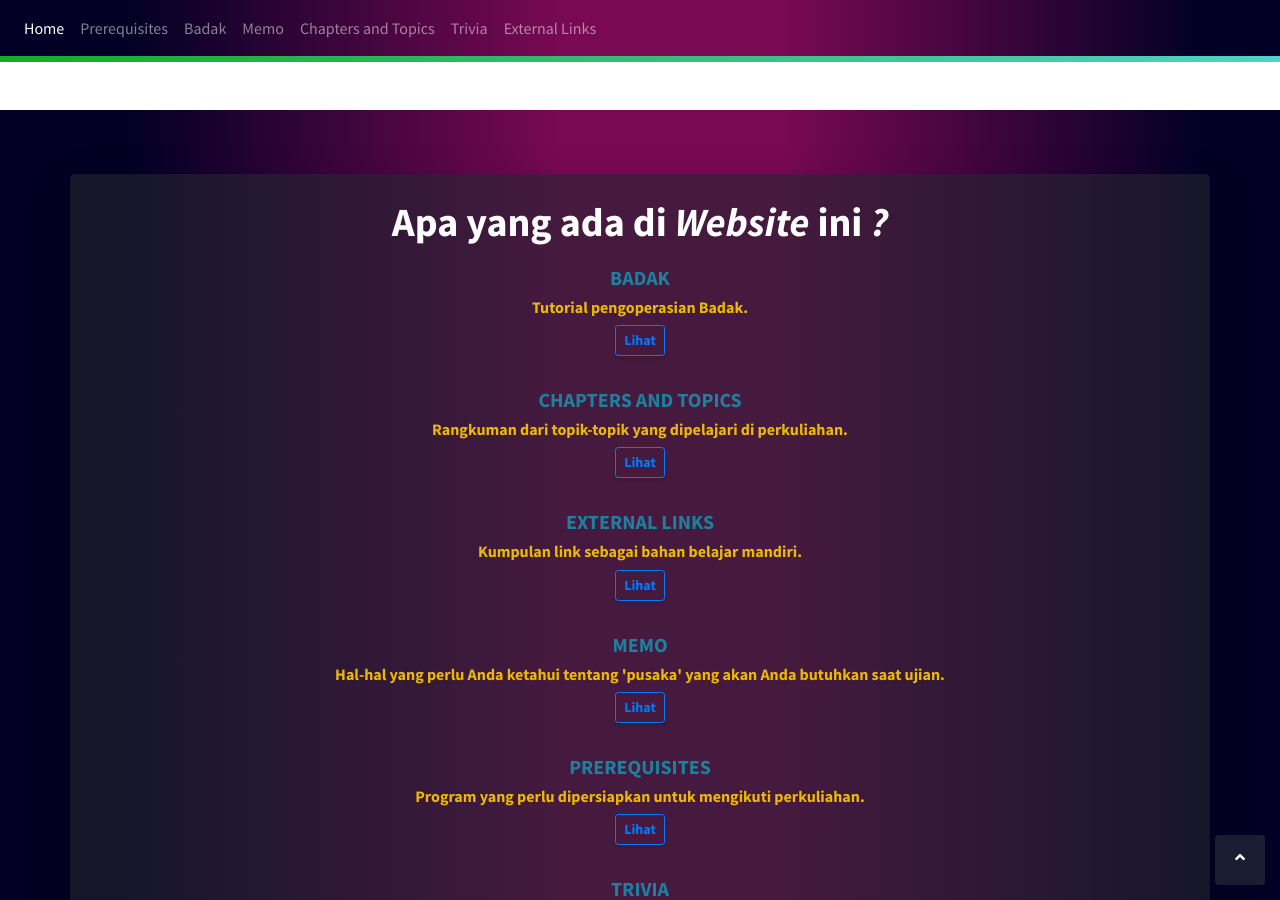
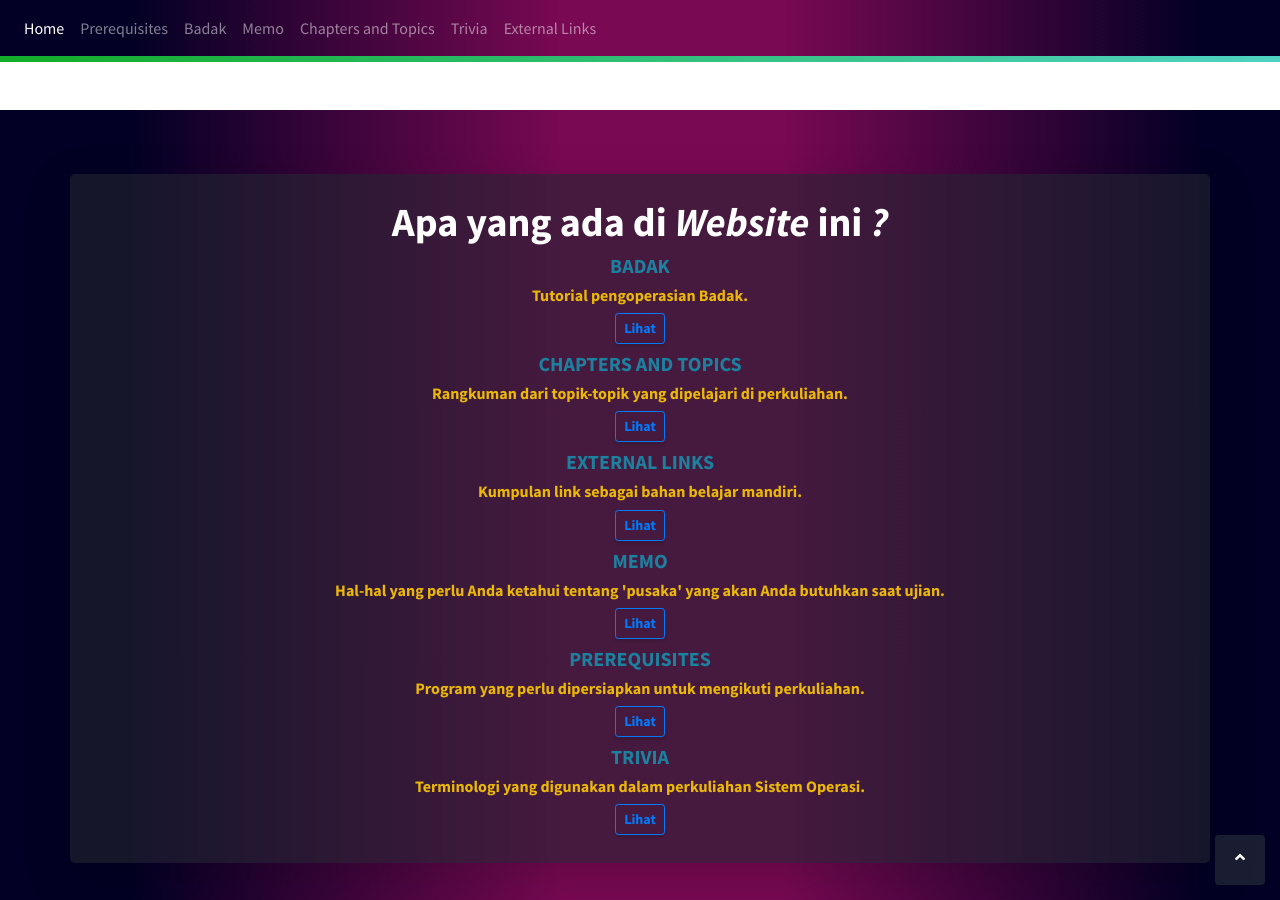
Before and after one commit to andriansyahp/extra191, a Jekyll site: the page built from index.html, in a window 1280 px wide and 900 px high, scrolled down 354 px. Built offline with Jekyll 4.4.1, drawn with Linux system fonts in a browser that asks for light colours.

```diff
--- a/index.html
+++ b/index.html
@@ -35,7 +35,7 @@
     </div>         -->
     {% for page in site.pages %}
         {% if page.categories contains 'content' %}
-            <div class="text-center p-3">
+            <div class="text-center p-1">
                 <h5 class="text-primary text-center">{{page.title}}</h5>
                 <h6 class="text-center text-secondary">{{page.description}}</h6>
                 <a class="btn btn-outline-primary btn-sm" href = "{{ page.path }}" role="button">Lihat</a>
```
Also changed, not shown: css/extra191.min.css.
